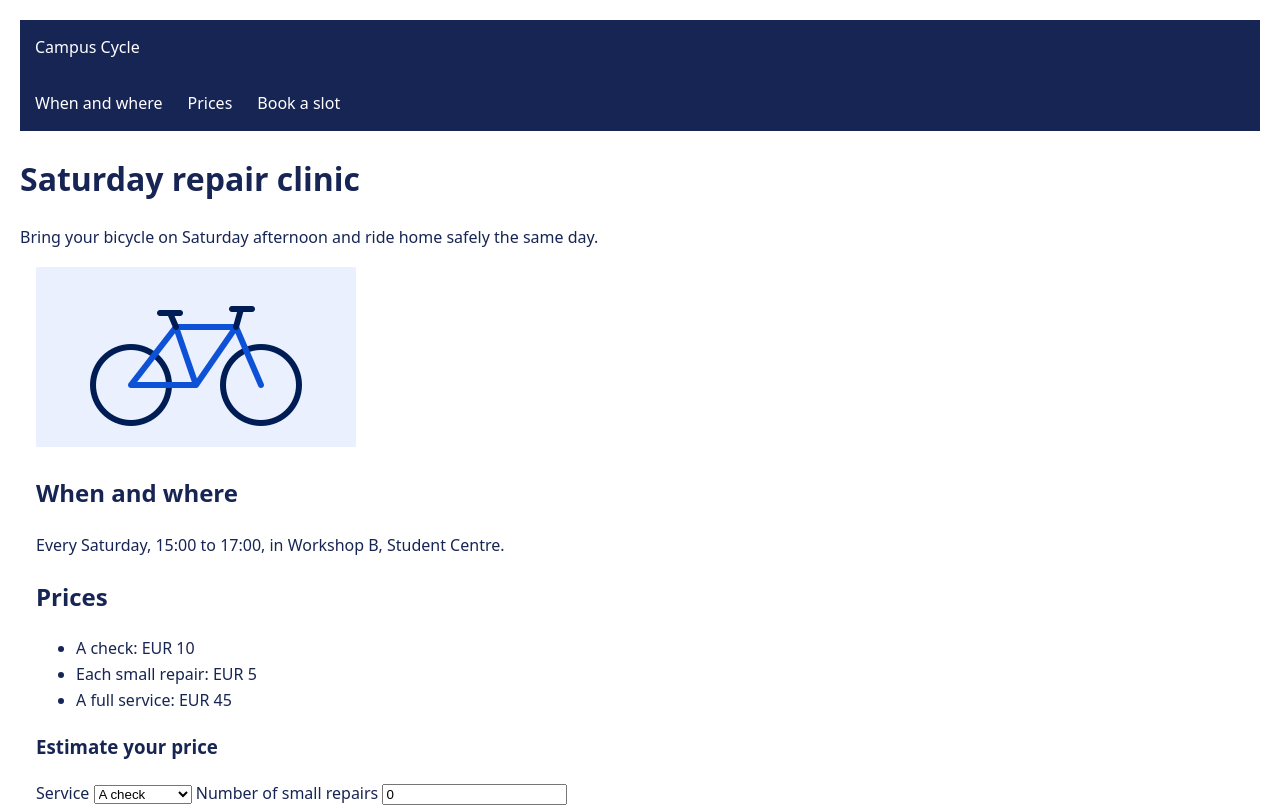
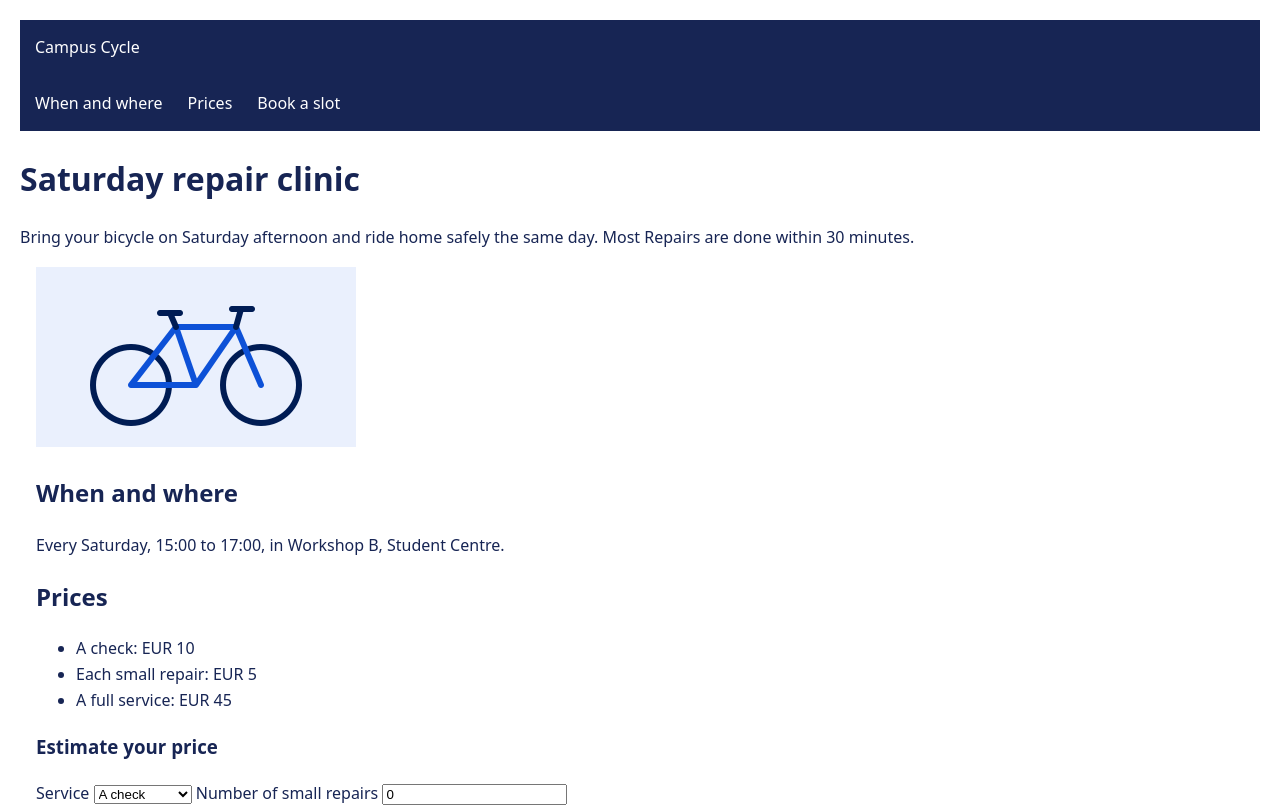
Before and after one commit to Brendan206/Clinic-Brendan, a plain HTML site: page index.html in a window 1280 px wide. Shown: the top 808 px of the page. Drawn offline with Linux system fonts and the light colour scheme.

Commit message:
Say how long most repairs take so people can plan their Saturday.

```diff
--- a/index.html
+++ b/index.html
@@ -18,7 +18,7 @@
     <h1>Saturday repair clinic</h1>
     <p class="promise">
       Bring your bicycle on Saturday afternoon
-      and ride home safely the same day.
+      and ride home safely the same day. Most Repairs are done within 30 minutes.
     </
   </header>
 
```
